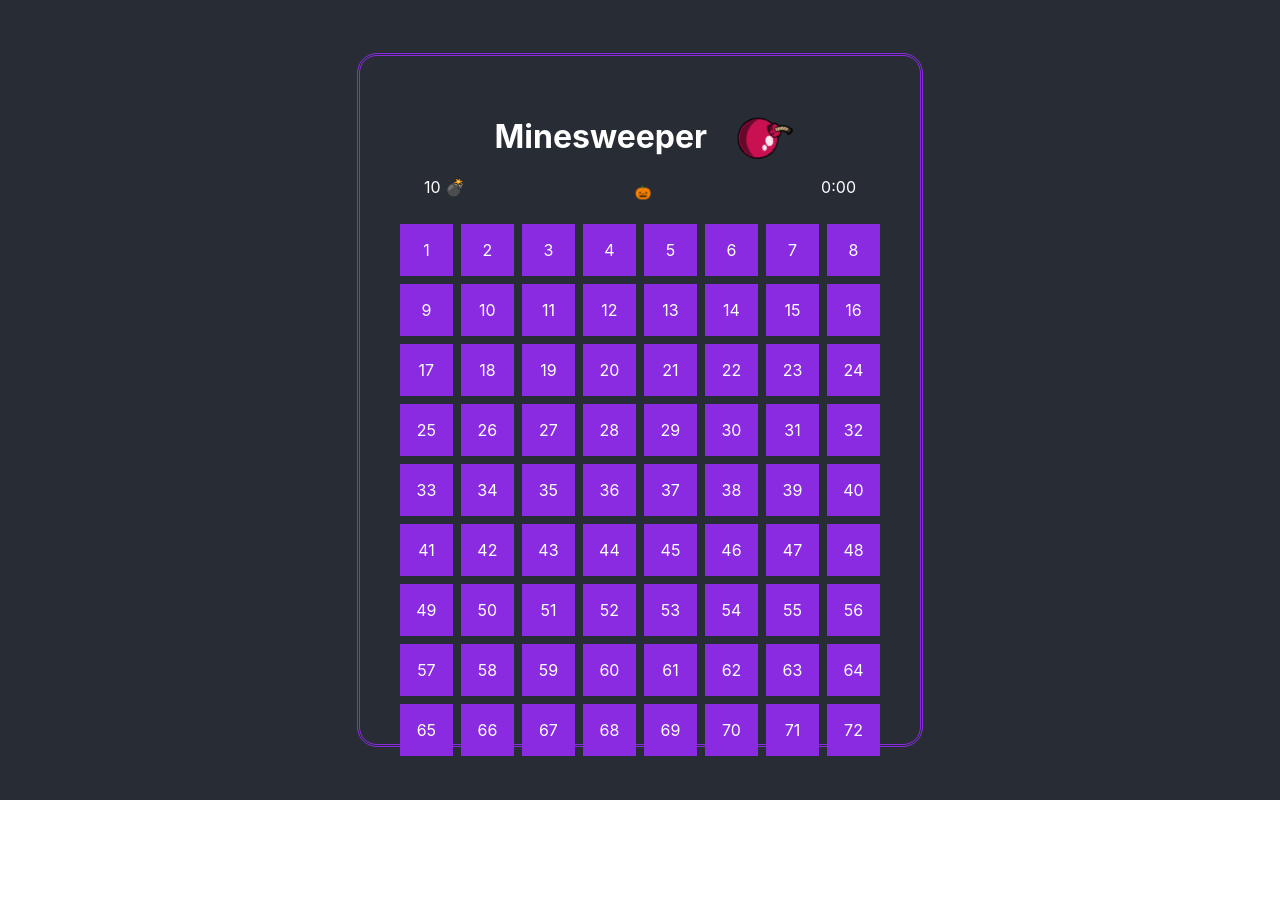
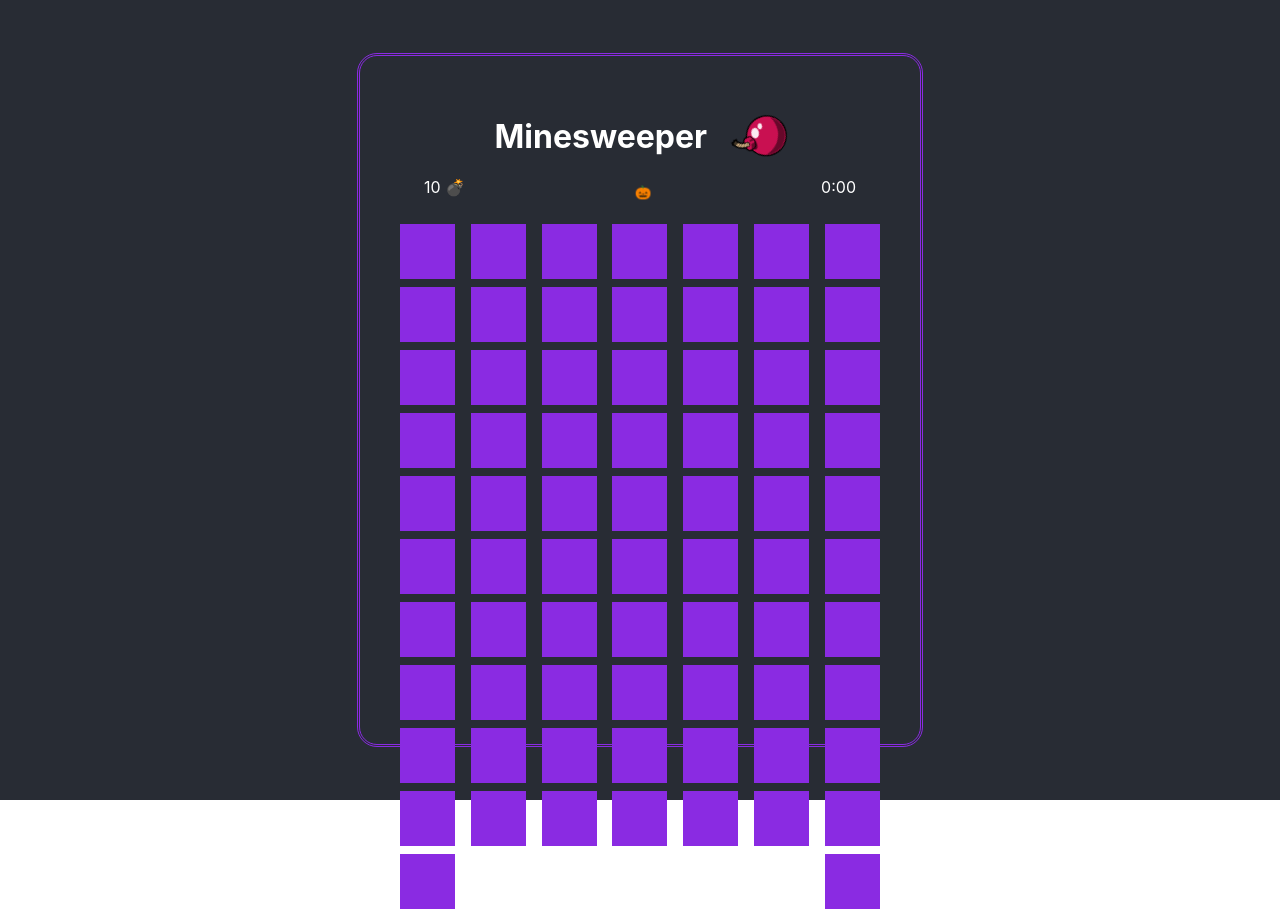
Before and after one commit to ValeriiaPavl/minesweeper, a Next.js app: page / in a window 1280 px wide. Before the commit the page ends 800 px from the top, so only its background shows below. Built offline with nearby package versions, Linux system fonts and the light colour scheme.

Commit message:
changed rendering of the cell

```diff
--- a/components/Field.tsx
+++ b/components/Field.tsx
@@ -1,4 +1,5 @@
 import React, { useState } from "react";
+import { useEffect } from "react";
 
 interface CellProps {
   value: number;
@@ -10,16 +11,34 @@ const Cell = ({ value, mines }: CellProps) => {
     "closed"
   );
 
-  let cellText = "";
+  const [cellText, setCellText] = useState<"" | "💣" | "🚩">("");
 
-  if (mines.has(value)) {
-    cellText += "💣";
-  }
+  useEffect(() => {
+    if (cellCondition === "flagged") {
+      setCellText("🚩");
+    } else if (mines.has(value) && cellCondition === "open") {
+      setCellText("💣");
+    }
+  }, [cellCondition, mines, value]);
+
+  const handleClick = () => {
+    if (cellCondition !== "flagged") {
+      setCondition("open");
+    }
+  };
+
+  const handleContextMenu = (
+    e: React.MouseEvent<HTMLDivElement, MouseEvent>
+  ) => {
+    e.preventDefault();
+    if (cellCondition !== "open") {
+      setCondition(cellCondition === "flagged" ? "closed" : "flagged");
+    }
+  };
 
   if (cellCondition === "open") {
     return (
       <div className="cell cell-open">
-        {" "}
         <p className="emodji">{cellText}</p>
       </div>
     );
@@ -27,17 +46,23 @@ const Cell = ({ value, mines }: CellProps) => {
     if (cellCondition === "flagged") {
       return (
         <div className="cell cell-flagged">
-          <p>{value}</p>
+          <p className="emodji">{cellText}</p>
         </div>
       );
     }
     return (
       <div
-        onClick={() => setCondition("open")}
-        onContextMenu={() => setCondition("flagged")}
-        className="cell"
+        onClick={handleClick}
+        onContextMenu={handleContextMenu}
+        className={`cell emodji ${
+          cellCondition === "open"
+            ? "cell-open"
+            : cellCondition === "flagged"
+            ? "cell-flagged"
+            : ""
+        }`}
       >
-        <p>{value}</p>
+        <p className="emodji">{cellText}</p>
       </div>
     );
   }
--- a/src/pages/index.tsx
+++ b/src/pages/index.tsx
@@ -1,5 +1,5 @@
 import React from "react";
-import App from "components/App.tsx";
+import App from "../../components/App";
 
 const Game = () => {
   return <App />;
--- a/src/styles/globals.css
+++ b/src/styles/globals.css
@@ -96,19 +96,22 @@ to {
   display: flex;
   background-color: blueviolet;
   width: 11%;
+  align-items: center;
   justify-content: center;
-  align-content: center;
+  height: 55px;
+  width: 55px;
+  padding: 0;
+  /* align-content: center; */
   /* border: solid #282c34; */
 }
 .emodji {
   font-size: 2rem;
-  padding-top: 0.5rem;
   margin: 0;
 
 }
 
 .cell-open {
-   box-shadow: 0.2em 0.2em 1.5em aqua;
+   box-shadow: 0.2em 0.2em 1em aqua;
 }
 
 .cell-flagged {
```
